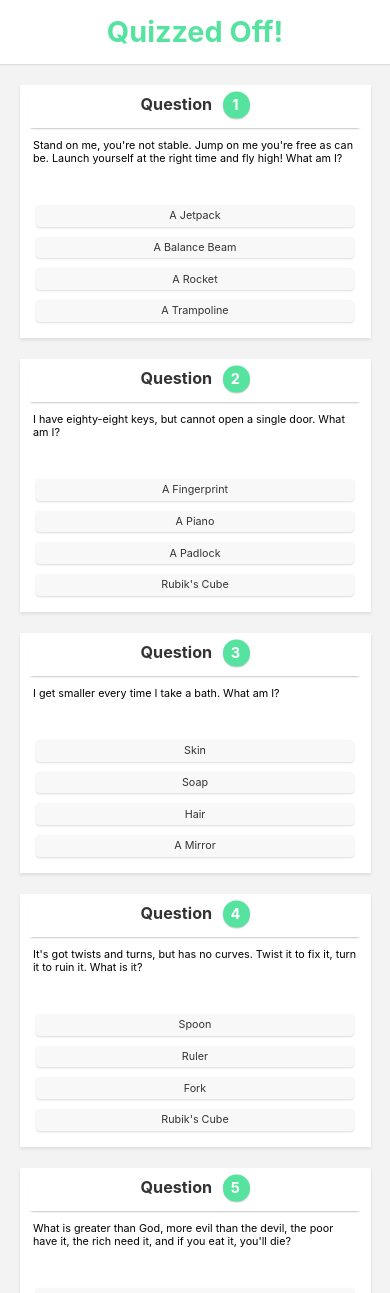
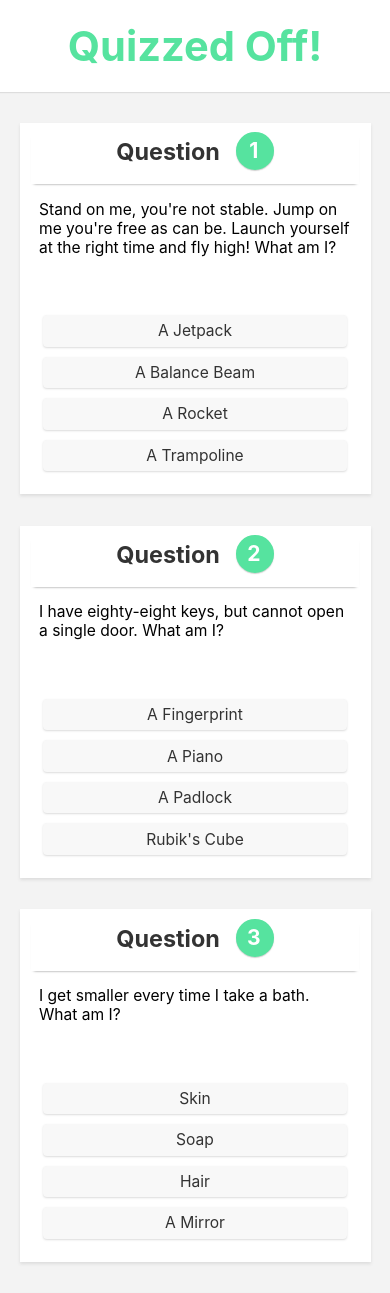
Before and after one commit to evanchristians/php-quiz, a PHP site: page / in a window 390 px wide. Shown: the top 1293 px of the page. Run offline with PHP 8.4, Linux system fonts and the light colour scheme.

Commit message:
Improved Responsiveness

```diff
--- a/css/main.css
+++ b/css/main.css
@@ -212,9 +212,9 @@ section span {
   box-shadow: 0 1px 1px #44444440;
 }
 
-@media (max-width: 768px) {
+@media (max-width: 940px) {
   body {
-    font-size: 0.75em;
+    font-size: 0.85em;
   }
 
   .grid {
@@ -231,16 +231,16 @@ section span {
 }
 @media (max-width: 580px) {
   body {
-    font-size: 0.6em;
+    font-size: 0.7em;
   }
 
   .grid {
     grid-template-columns: repeat(1, 1fr);
   }
 }
-@media (max-width: 420px) {
+@media (max-width: 440px) {
   body {
-    font-size: 0.45em;
+    font-size: 0.65em;
   }
 }
 
--- a/sass/main.sass
+++ b/sass/main.sass
@@ -182,9 +182,9 @@ section
 	box-shadow: 0 1px 1px #44444440
 
 
-@media (max-width: 768px)
+@media (max-width: 940px)
 	body
-		font-size: 0.75em
+		font-size: 0.85em
 	.grid
 		grid-template-columns: repeat(2, 1fr)
 		width: 100%
@@ -195,9 +195,9 @@ section
 			text-align: center
 @media (max-width: 580px)
 	body
-		font-size: 0.6em
+		font-size: 0.7em
 	.grid
 		grid-template-columns: repeat(1, 1fr)
-@media (max-width: 420px)
+@media (max-width: 440px)
 	body
-		font-size: 0.45em
+		font-size: 0.65em
```
